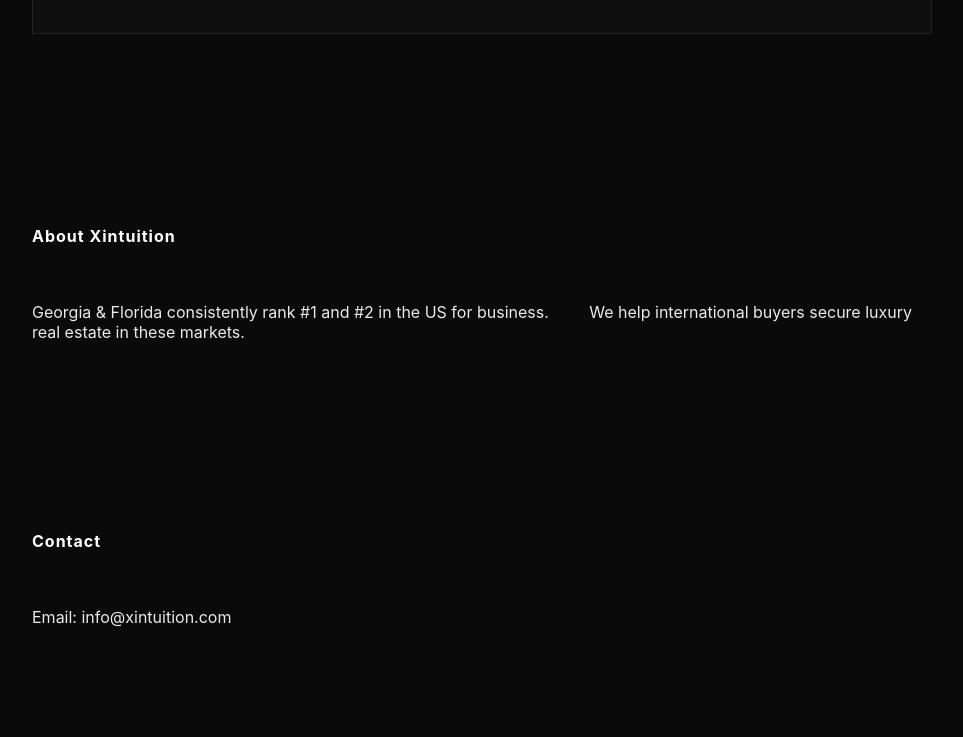
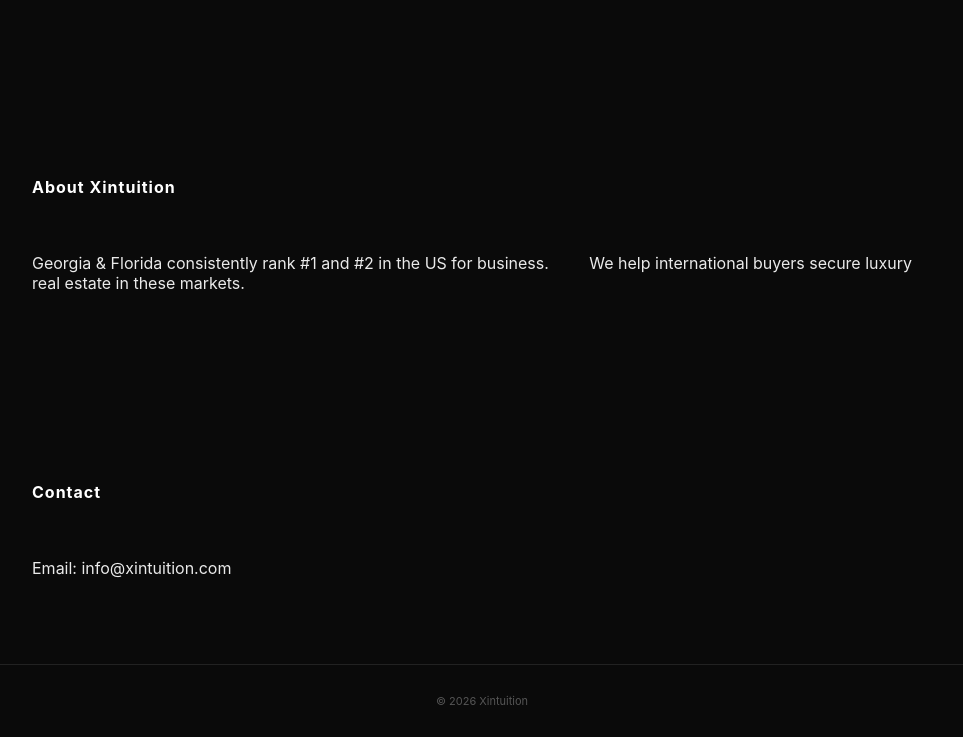
Before and after one commit to xintuition/xintuition-site, a plain HTML site: page index.html in a window 1280 px wide. Shown: the part 1394-2131 px from the top of the page, without its empty margins (158-1121 px from the left). Drawn offline with Linux system fonts and the light colour scheme; a script that the page names is missing.

Commit message:
Add footer and logo update to index.html

```diff
--- a/index.html
+++ b/index.html
@@ -8,7 +8,7 @@
 </head>
 <body>
     <header>
-        <h1>Xintuition</h1>
+  <h1 class="logo">XINTUITION</h1>
         <nav>
             <a href="#listings">Listings</a>
             <a href="#about">About</a>
@@ -46,6 +46,10 @@
         <p>Email: info@xintuition.com</p>
     </section>
 
+  <footer>
+  <p>© 2026 Xintuition</p>
+</footer
+
     <script src="main.js"></script>
 </body>
 </html>
```
